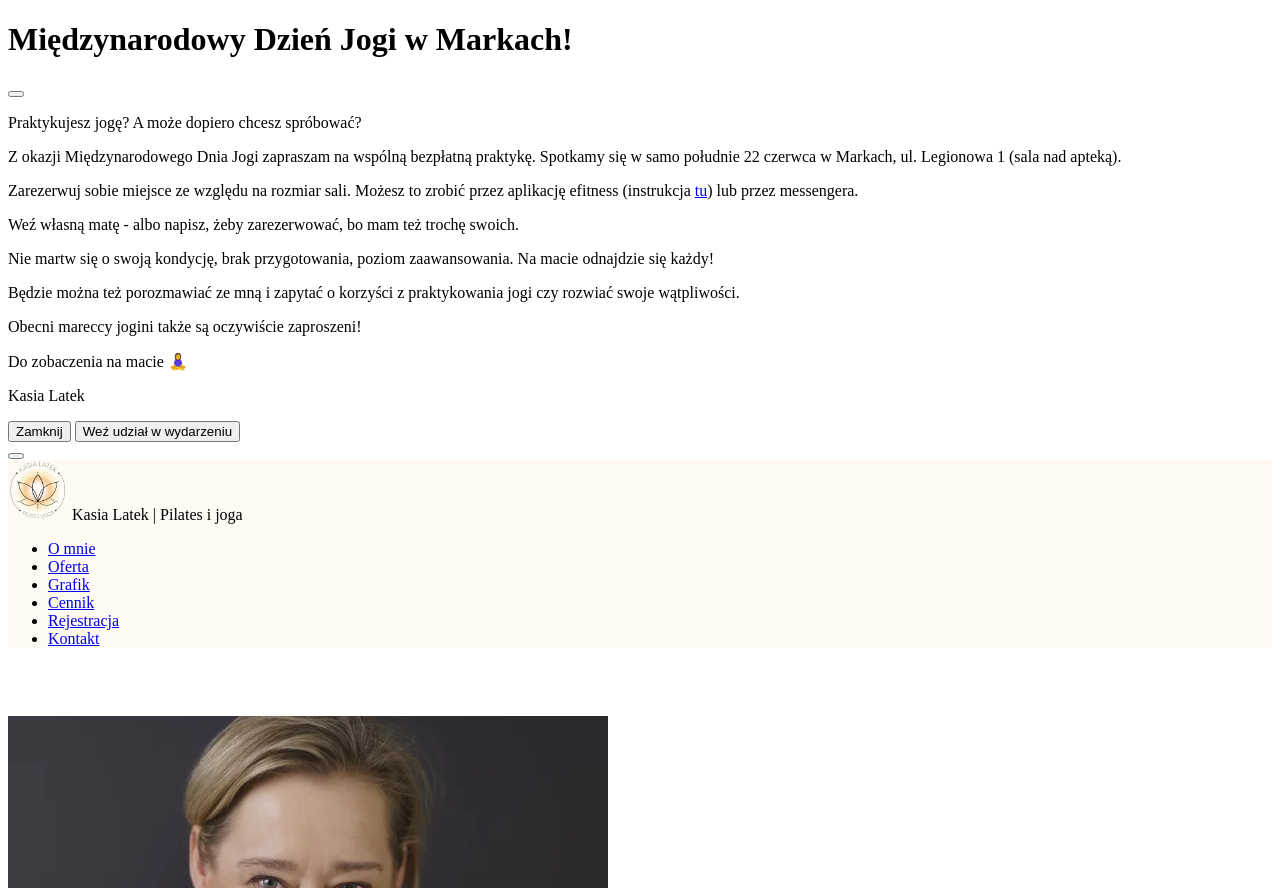
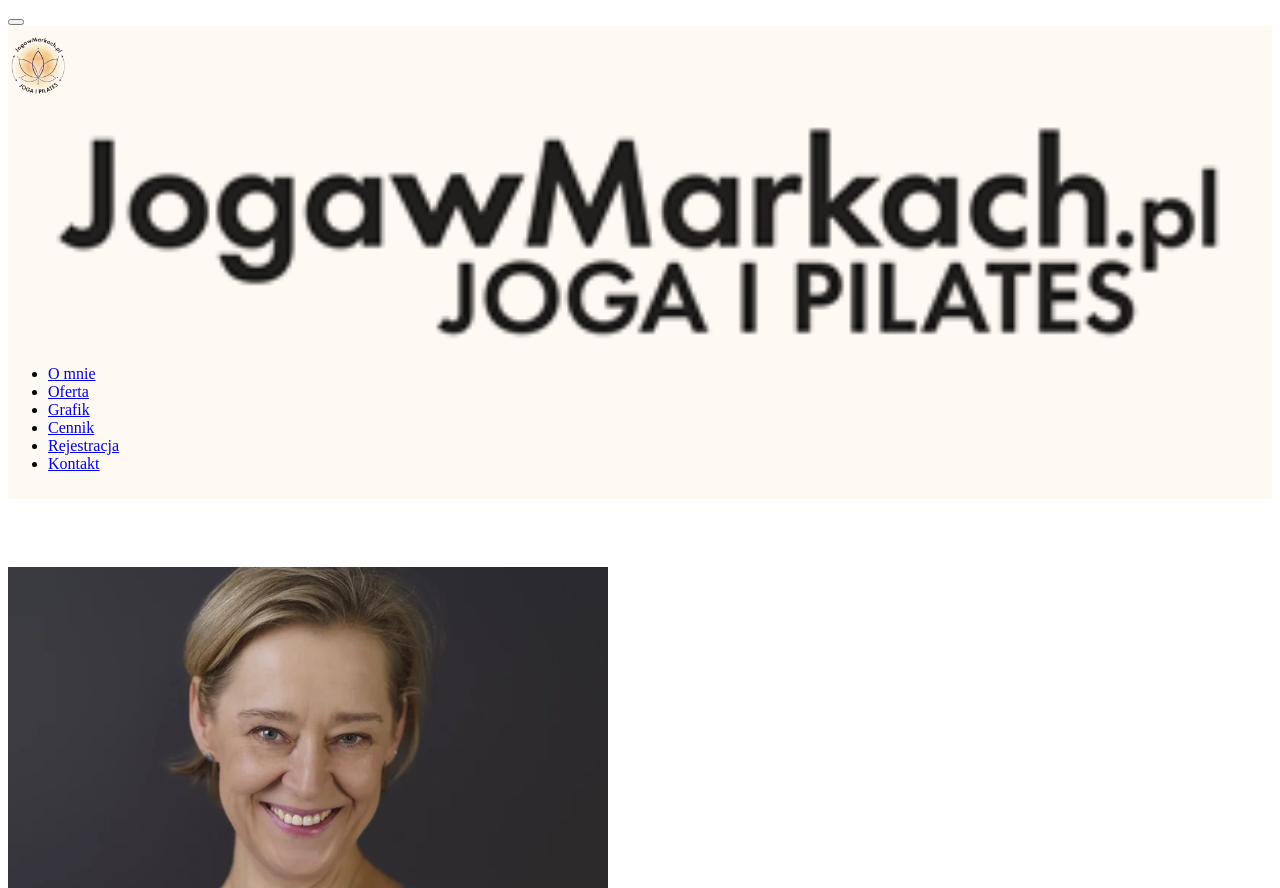
Before and after one commit to berwasz/jogawmarkach, a Symfony app: template templates/hp.html.twig in a window 1280 px wide. Shown: the top 888 px of the page. Run offline with Twig, Linux system fonts and the light colour scheme; the template is opened without the code that fills it, so the values that code supplies are empty; some libraries are stand-ins or nearby versions.

Commit message:
zmiana logo

```diff
--- a/templates/base.html.twig
+++ b/templates/base.html.twig
@@ -11,16 +11,16 @@
         <link rel="canonical" href="https://jogawmarkach.pl/" />
         <meta property="og:locale" content="pl_PL" />
         <meta property="og:type" content="website" />
-        <meta property="og:title" content="Joga i pilates Marki | Kasia Latek" />
+        <meta property="og:title" content="Joga i pilates Marki | JogawMarkach.pl" />
         <meta property="og:description" content="Pilates i joga w Markach - praktyka jogi (vinyasa, hatha) i ćwiczenia pilates dla dorosłych. Dla początkujących i średnio zaawansowanych." />
         <meta property="og:url" content="https://jogawmarkach.pl/" />
         <meta property="og:site_name" content="Joga w Markach" />
-        <meta property="og:image" content="{{ asset ('img/Kasia_logo_ok_1200x628.png')}}" />
-        <meta property="og:image:secure_url" content="{{ asset ('img/Kasia_logo_ok_1200x628.png')}}" />
+        <meta property="og:image" content="{{ asset ('img/Kasia_logo_ok_1200x628_new.png')}}" />
+        <meta property="og:image:secure_url" content="{{ asset ('img/Kasia_logo_ok_1200x628_new.png')}}" />
         <meta property="og:image:width" content="1200" />
         <meta property="og:image:height" content="628" />
         <meta property="og:image:type" content="image/png" />
-        <meta property="og:image:alt" content="Logo Kasia Latek - pilates i joga" />
+        <meta property="og:image:alt" content="Logo JogawMarkach.pl | Joga i Pilates" />
         <link rel="preconnect" href="https://fonts.googleapis.com">
         <link rel="preconnect" href="https://fonts.gstatic.com" crossorigin>
 
--- a/templates/hp.html.twig
+++ b/templates/hp.html.twig
@@ -1,12 +1,12 @@
 {% extends 'base.html.twig' %}
 
-{% block title %}{{ parent() }} | Kasia Latek{% endblock %}
+{% block title %}{{ parent() }} | JogawMarkach.pl{% endblock %}
 
 
 {% block body %}
 
 <!-- Modal z wydarzeniem na dzień jogi-->
-<div class="modal fade" id="exampleModal" tabindex="-1" aria-labelledby="exampleModalLabel" aria-hidden="true">
+{# <div class="modal fade" id="exampleModal" tabindex="-1" aria-labelledby="exampleModalLabel" aria-hidden="true">
   <div class="modal-dialog modal-dialog-scrollable modal-lg">
     <div class="modal-content">
       <div class="modal-header">
@@ -30,7 +30,7 @@
       </div>
     </div>
   </div>
-</div>
+</div> #}
 
 
 
@@ -42,12 +42,13 @@
     </button>
 
         <header>
-            <nav class="navbar fixed-top navbar-expand-lg bg-light p-0 shadow" style="min-height: 68px; background-color: #fef9f3 !important;">
-                <div class="container-fluid d-flex flex-row">
+            <nav class="navbar fixed-top navbar-expand-lg bg-light p-0 shadow" style="padding: 10px 0 10px 0 !important; min-height: 68px; background-color: #fef9f3 !important;">
+                <div id="belka" class="container-fluid d-flex flex-row flex-nowrap">
 
                         <div class="navbar-brand d-flex align-items-center">
-                        <img src="{{ asset ('img/Kasia_logo_www.webp')}}" width="60" height="60" alt="Logo" title="Kasia Latek | Pilates i joga" class="d-inline-block align-text-top me-1">
-                            Kasia Latek | Pilates i joga
+                        <img src="{{ asset ('img/LOGO_JogawMarkach_profilowe_fb_bez_tla.webp')}}" width="60" height="60" alt="Logo" title="JogawMarkach.pl | Joga i Pilates" class="d-inline-block align-text-top me-1">
+                        <img src="{{ asset ('img/LOGO_Baner_JogawMarkach_60.webp')}}" width="100%" height="auto" alt="Logo" title="JogawMarkach.pl | Joga i Pilates" class="d-inline-block align-text-top me-1">
+                            {# JogawMarkach.pl | Joga i Pilates #}
                         </div>
 
                         <div class="d-flex justify-content-end">
@@ -59,7 +60,9 @@
                             </div>
                         </div>
 
-                    <div class="collapse navbar-collapse flex-grow-1 text-center" id="navbarNav">
+
+                </div>
+                <div class="collapse navbar-collapse flex-grow-1 text-center" id="navbarNav">
                         <ul class="navbar-nav ms-auto flex-nowrap">
                             {# <li class="nav-item">
                                 <a href="#" class="nav-link"><i class="bi bi-house-door"></i></a>
@@ -83,7 +86,6 @@
                                 <a href="#kontakt" title="Kontakt" class="nav-link">Kontakt</a>
                             </li>
                         </ul>
-                    </div>
                 </div>
             </nav>
 
@@ -429,7 +431,7 @@
     <footer data-aos="zoom-in" data-aos-offset="200" id="kontakt"
         class="container-fluid d-flex flex-column align-items-center justify-content-center min-vh-100 min-vw-100">
 
-        <span><img data-aos="fade-up" style="width: 20rem; aspect-ratio: 669/709; padding: 1rem" src="{{ asset('img/Kasia_logo_ok_KONTRA_darkorange.webp') }}" alt="Logo"/></span>
+        <span><img data-aos="fade-up" style="width: 20rem; aspect-ratio: 700/700; padding: 1rem" src="{{ asset('img/LOGO_JogawMarkach_footer_700x700.webp') }}" alt="Logo"/></span>
         <div class="row justify-content-around">
             <div class="social d-flex justify-content-center col-md-6 p-0">
                 <span data-aos="zoom-out" data-aos-offset="80" data-aos-delay="100" class="m-1"><a class="social-icon p-2 text-body-secondary"
```
Also changed, not shown: assets/app.js (+8 -7 lines), assets/styles/app.css (+10 -0 lines), public/img/Kasia_logo_ok_1200x628_new.png (added), public/img/Kasia_logo_www_new.png (added), public/img/Kasia_logo_www_new.webp (added), public/img/LOGO_Baner_JogawMarkach_60.png (added), public/img/LOGO_Baner_JogawMarkach_60.webp (added), public/img/LOGO_JogawMarkach_footer_700x700.webp (added), public/img/LOGO_JogawMarkach_profilowe_fb_bez_tla.png (added), public/img/LOGO_JogawMarkach_profilowe_fb_bez_tla.webp (added), public/img/favicon.ico, 1 other file.
